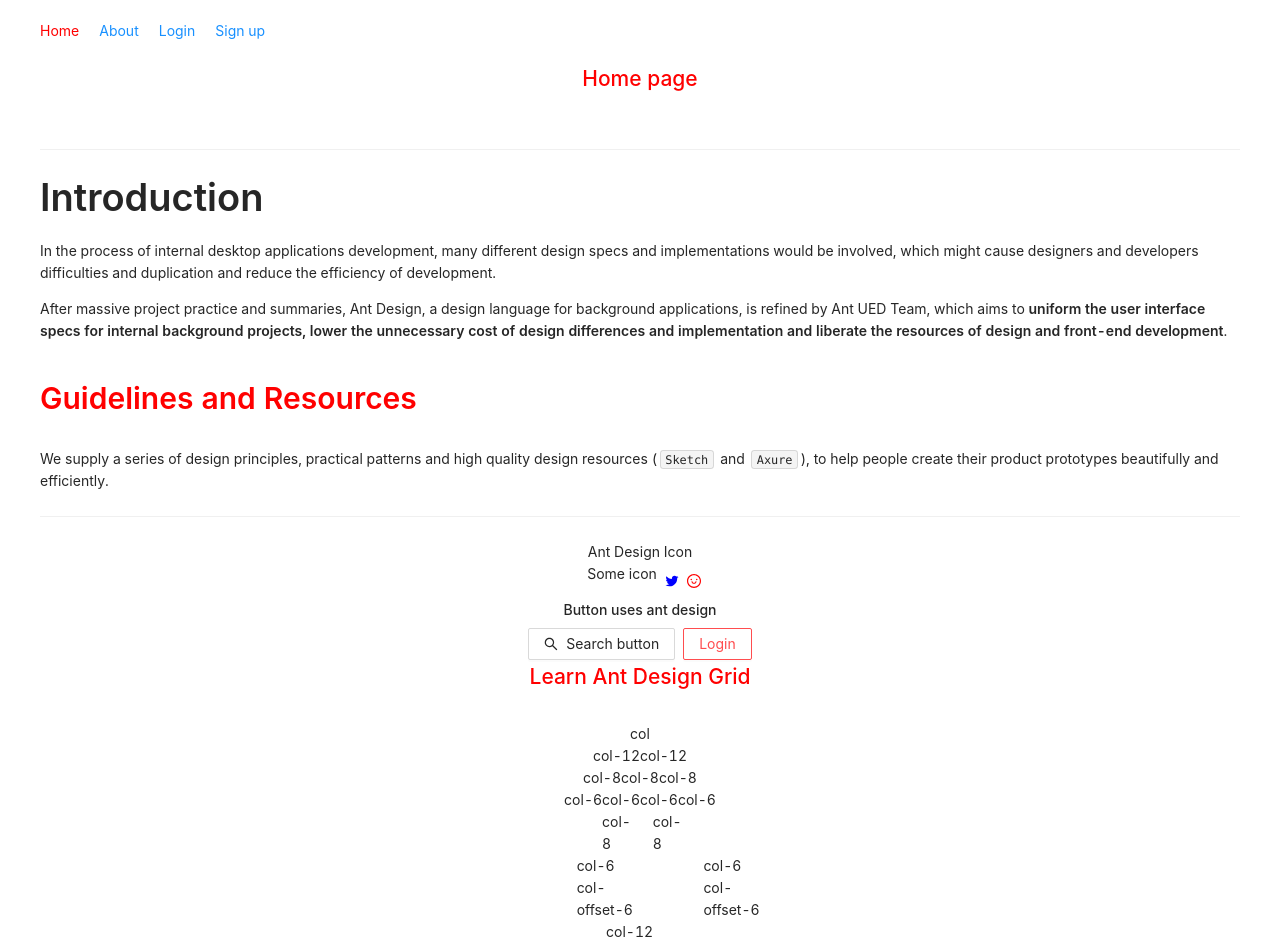
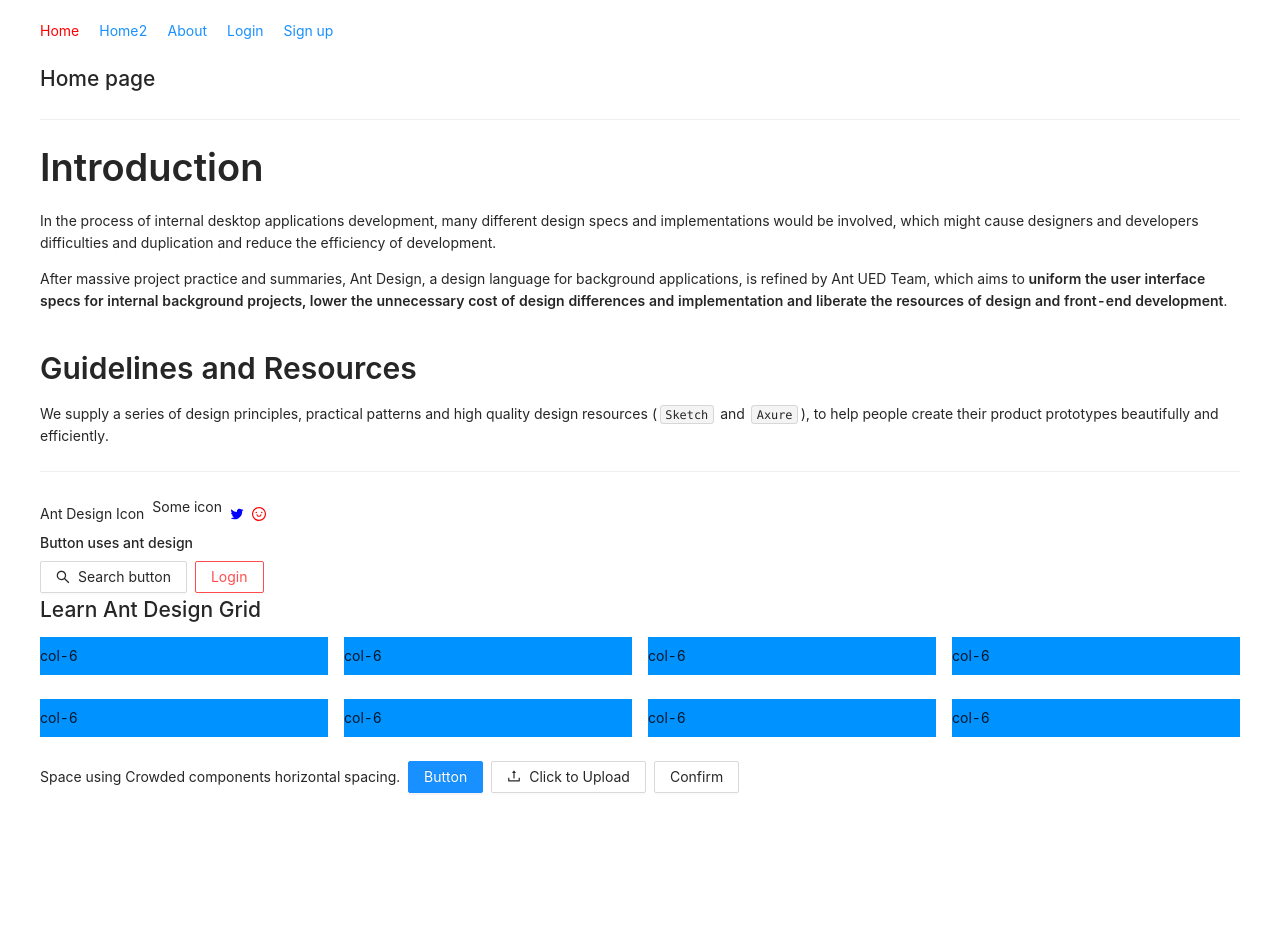
Before and after one commit to xBoot101/adam, a React (Create React App) app: page / in a window 1280 px wide. Shown: the top 946 px of the page. After the commit the page ends 820 px from the top, so only its background shows below. Built offline with nearby package versions, Linux system fonts and the light colour scheme.

Commit message:
Home2 page added.

```diff
--- a/src/App.js
+++ b/src/App.js
@@ -7,6 +7,7 @@
 import Login from './pages/Login';
 import Signup from './pages/Signup';
 import About from './pages/About';
+import Home2 from './pages/Home2';
 function App() {
 	return (
 		<div className='App'>
@@ -17,6 +18,7 @@
 				<Route path='/about' element={<About />} />
 				<Route path='/login' element={<Login />} />
 				<Route path='/signup' element={<Signup />} />
+				<Route path='/home2' element={<Home2 />} />
 			</Routes>
 		</div>
 	);
--- a/src/App.scss
+++ b/src/App.scss
@@ -24,6 +24,6 @@
 }
 
 .my-col {
-	background-color: #7bb9ec;
-	padding: 20px;
+	background: #0092ff;
+	padding: 8px 0;
 }
--- a/src/components/Navbar.js
+++ b/src/components/Navbar.js
@@ -18,6 +18,16 @@
 						}
 					>
 						Home
+					</NavLink>
+				</li>
+				<li>
+					<NavLink
+						to='/home2'
+						style={({ isActive }) =>
+							isActive ? activeStyle : undefined
+						}
+					>
+						Home2
 					</NavLink>
 				</li>
 				<li>
--- a/src/pages/About.js
+++ b/src/pages/About.js
@@ -1,5 +1,10 @@
-import { Col, Divider, Row } from 'antd';
+import { Col, Divider, Row, Typography } from 'antd';
 import React from 'react';
+const { Title } = Typography;
+const style = {
+	background: '#0092ff',
+	padding: '8px 0',
+};
 
 const About = () => {
 	return (
@@ -15,25 +20,46 @@
 			<span>Hello</span>
 			<Divider orientation='left'>Horizontal</Divider>
 			<Divider></Divider>
-			<Row>
-				<Col className='my-col' span={8}>
-					col-8
+			<Row gutter={10}>
+				<Col className='gutter-row' span={6}>
+					<div style={style}>col-6</div>
+				</Col>{' '}
+				<Col className='gutter-row' span={6}>
+					<div style={style}>col-6</div>
 				</Col>
-				<Col className='my-col' span={8} offset={8}>
-					col-8
+				<Col className='gutter-row' span={6}>
+					<div style={style}>col-6</div>
+				</Col>
+				<Col className='gutter-row' span={6}>
+					<div style={style}>col-6</div>
+				</Col>
+				<Col className='gutter-row' span={6}>
+					<div style={style}>col-6</div>
 				</Col>
 			</Row>
-			<Row>
-				<Col className='my-col' span={6} offset={6}>
-					col-6 col-offset-6
+
+			<Title level={2}>Responsive Grid Ant Design</Title>
+			<Row gutter={{ xs: 8, sm: 16, md: 24, lg: 32 }}>
+				<Col xs={2} sm={4} md={6} lg={8} xl={10} span={6}>
+					<div style={style}>col-6</div>
 				</Col>
-				<Col className='my-col' span={6} offset={6}>
-					col-6 col-offset-6
+				<Col span={6}>
+					<div style={style}>col-6</div>
 				</Col>
-			</Row>
-			<Row>
-				<Col className='my-col' span={12} offset={6}>
-					col-12 col-offset-6
+				<Col span={6}>
+					<div style={style}>col-6</div>
+				</Col>
+				<Col span={6}>
+					<div style={style}>col-6</div>
+				</Col>
+				<Col span={6}>
+					<div style={style}>col-6</div>
+				</Col>
+				<Col span={6}>
+					<div style={style}>col-6</div>
+				</Col>
+				<Col span={6}>
+					<div style={style}>col-6</div>
 				</Col>
 			</Row>
 		</div>
--- a/src/pages/Home.js
+++ b/src/pages/Home.js
@@ -4,14 +4,29 @@
 	SearchOutlined,
 	SmileOutlined,
 	TwitterOutlined,
+	UploadOutlined,
 } from '@ant-design/icons';
-import { Button, Tooltip, Space, Divider, Typography, Row, Col } from 'antd';
+import {
+	Button,
+	Tooltip,
+	Space,
+	Divider,
+	Typography,
+	Row,
+	Col,
+	Upload,
+	Popconfirm,
+} from 'antd';
 import './Home.scss';
 
 const { Title, Paragraph, Text } = Typography;
+const style = {
+	background: '#0092ff',
+	padding: '8px 0',
+};
 const Home = () => {
 	return (
-		<div className='container'>
+		<div>
 			<h2>Home page</h2>
 			<Divider></Divider>
 			<Typography>
@@ -66,41 +81,51 @@
 				</Tooltip>
 			</Space>
 			<h2>Learn Ant Design Grid</h2>
-			<Row>
-				<Col span={24}>col</Col>
-			</Row>
-			<Row>
-				<Col span={12}>col-12</Col>
-				<Col span={12}>col-12</Col>
-			</Row>
-			<Row>
-				<Col span={8}>col-8</Col>
-				<Col span={8}>col-8</Col>
-				<Col span={8}>col-8</Col>
-			</Row>
-			<Row>
-				<Col span={6}>col-6</Col>
-				<Col span={6}>col-6</Col>
-				<Col span={6}>col-6</Col>
-				<Col span={6}>col-6</Col>
-			</Row>
-			<Row>
-				<Col span={8}>col-8</Col>
-				<Col span={8} offset={8}>
-					col-8
+			<Row gutter={[16, 24]}>
+				<Col className='gutter-row' span={6}>
+					<div style={style}>col-6</div>
 				</Col>
-			</Row>
-			<Row>
-				<Col span={6} offset={6}>
-					col-6 col-offset-6
+				<Col className='gutter-row' span={6}>
+					<div style={style}>col-6</div>
 				</Col>
-				<Col span={6} offset={6}>
-					col-6 col-offset-6
+				<Col className='gutter-row' span={6}>
+					<div style={style}>col-6</div>
 				</Col>
-			</Row>
-			<Row>
-				<Col span={12} offset={6}>
-					col-12 col-offset-6
+				<Col className='gutter-row' span={6}>
+					<div style={style}>col-6</div>
+				</Col>
+				<Col className='gutter-row' span={6}>
+					<div style={style}>col-6</div>
+				</Col>
+				<Col className='gutter-row' span={6}>
+					<div style={style}>col-6</div>
+				</Col>
+				<Col className='gutter-row' span={6}>
+					<div style={style}>col-6</div>
+				</Col>
+				<Col className='gutter-row' span={6}>
+					<div style={style}>col-6</div>
+				</Col>
+
+				<Col span={24}>
+					<Space>
+						<Text>
+							Space using Crowded components horizontal spacing.
+						</Text>
+						<Button type='primary'>Button</Button>
+						<Upload>
+							<Button>
+								<UploadOutlined /> Click to Upload
+							</Button>
+						</Upload>
+						<Popconfirm
+							title='Are you sure delete this task?'
+							okText='Yes'
+							cancelText='No'
+						>
+							<Button>Confirm</Button>
+						</Popconfirm>
+					</Space>
 				</Col>
 			</Row>
 		</div>
--- /dev/null
+++ b/src/pages/Home2.js
@@ -0,0 +1,111 @@
+import {
+	DesktopOutlined,
+	FileOutlined,
+	PieChartOutlined,
+	TeamOutlined,
+	UserOutlined,
+} from '@ant-design/icons';
+import { Breadcrumb, Layout, Menu } from 'antd';
+import React, { useState } from 'react';
+const { Header, Content, Footer, Sider } = Layout;
+
+function getItem(label, key, icon, children) {
+	return {
+		key,
+		icon,
+		children,
+		label,
+	};
+}
+
+const items = [
+	getItem('Option 1', '1', <PieChartOutlined />),
+	getItem('Option 2', '2', <DesktopOutlined />),
+	getItem('User', 'sub1', <UserOutlined />, [
+		getItem('Tom', '3'),
+		getItem('Bill', '4'),
+		getItem('Alex', '5'),
+	]),
+	getItem('Team', 'sub2', <TeamOutlined />, [
+		getItem('Team 1', '6'),
+		getItem('Team 2', '8'),
+	]),
+	getItem('Files', '9', <FileOutlined />),
+];
+
+const Home2 = () => {
+	const [collapsed, setCollapsed] = useState(false);
+	return (
+		<Layout
+			style={{
+				minHeight: '500vh',
+			}}
+		>
+			<Sider
+				collapsible
+				collapsed={collapsed}
+				onCollapse={(value) => setCollapsed(value)}
+				breakpoint='lg'
+				collapsedWidth='0'
+				onBreakpoint={(broken) => {
+					console.log(broken);
+				}}
+			>
+				<div className='logo' />
+				<Menu
+					theme='dark'
+					defaultSelectedKeys={['1']}
+					mode='inline'
+					items={items}
+				/>
+			</Sider>
+			<Layout className='site-layout'>
+				<Header
+					className='site-layout-background'
+					style={{
+						padding: 0,
+					}}
+				/>
+				<Content
+					style={{
+						margin: '0 16px',
+					}}
+				>
+					<Breadcrumb
+						style={{
+							margin: '16px 0',
+						}}
+					>
+						<Breadcrumb.Item>User</Breadcrumb.Item>
+						<Breadcrumb.Item>Bill</Breadcrumb.Item>
+					</Breadcrumb>
+					<div
+						className='site-layout-background'
+						style={{
+							padding: 24,
+							minHeight: 360,
+						}}
+					>
+						<h2>Hello World</h2>
+						<p>
+							Lorem ipsum dolor sit amet consectetur adipisicing
+							elit. Numquam, dignissimos quam debitis delectus
+							laboriosam est magnam, quibusdam id ipsa mollitia
+							fuga ut expedita repellendus, molestiae animi
+							eligendi nobis assumenda. Dolorum?
+						</p>
+					</div>
+				</Content>
+				<Footer
+					style={{
+						textAlign: 'center',
+					}}
+				>
+					Ant Design Layout use.
+				</Footer>
+			</Layout>
+		</Layout>
+	);
+};
+
+export default Home2;
--- /dev/null
+++ b/src/pages/Home2.scss
@@ -0,0 +1,21 @@
+#components-layout-demo-custom-trigger {
+	.logo {
+		height: 32px;
+		margin: 16px;
+		background: rgba(255, 255, 255, 0.3);
+	}
+	.trigger {
+		padding: 0 24px;
+		font-size: 18px;
+		line-height: 64px;
+		cursor: pointer;
+		transition: color 0.3s;
+		&:hover {
+			color: #1890ff;
+		}
+	}
+}
+
+.site-layout .site-layout-background {
+	background: #fff;
+}
```
